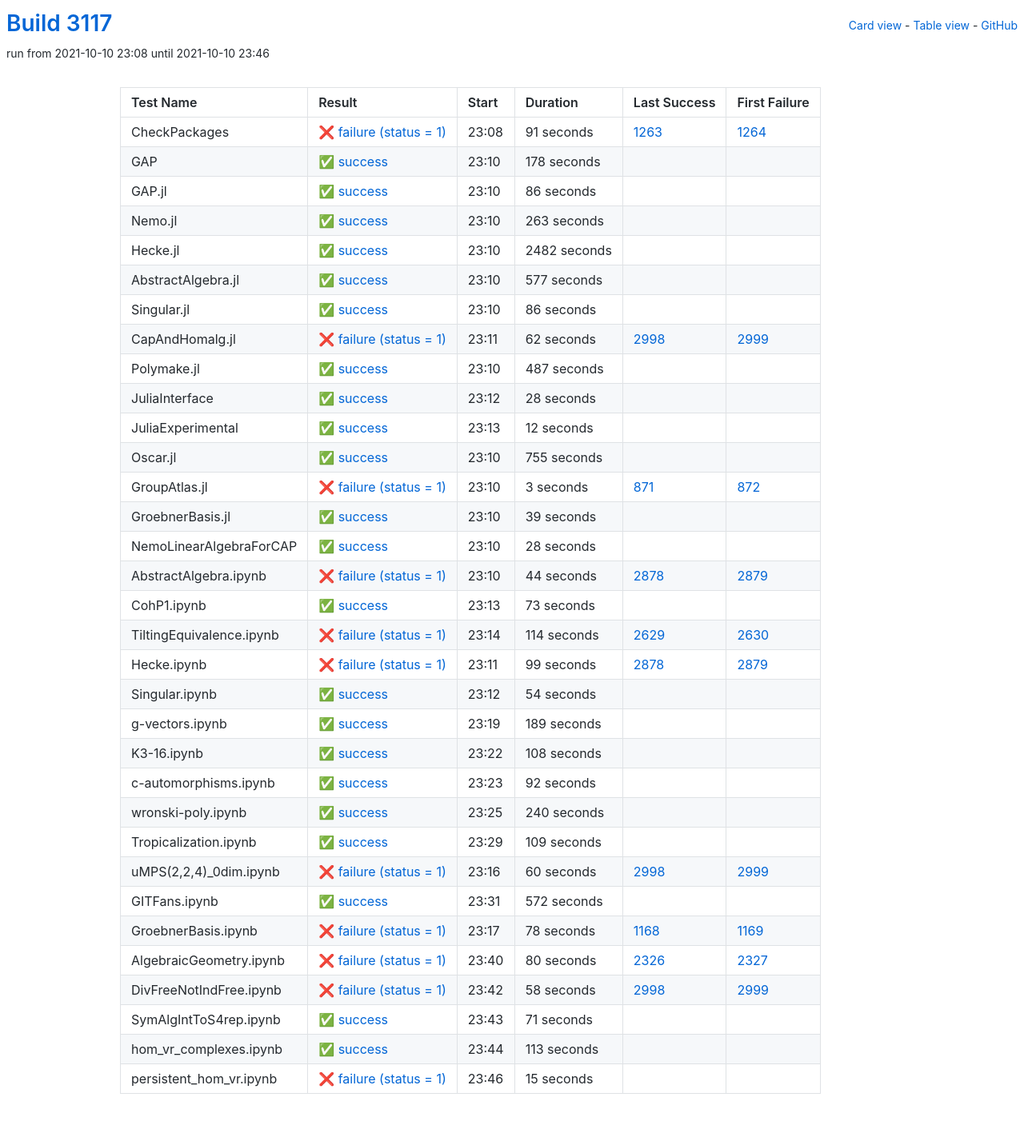
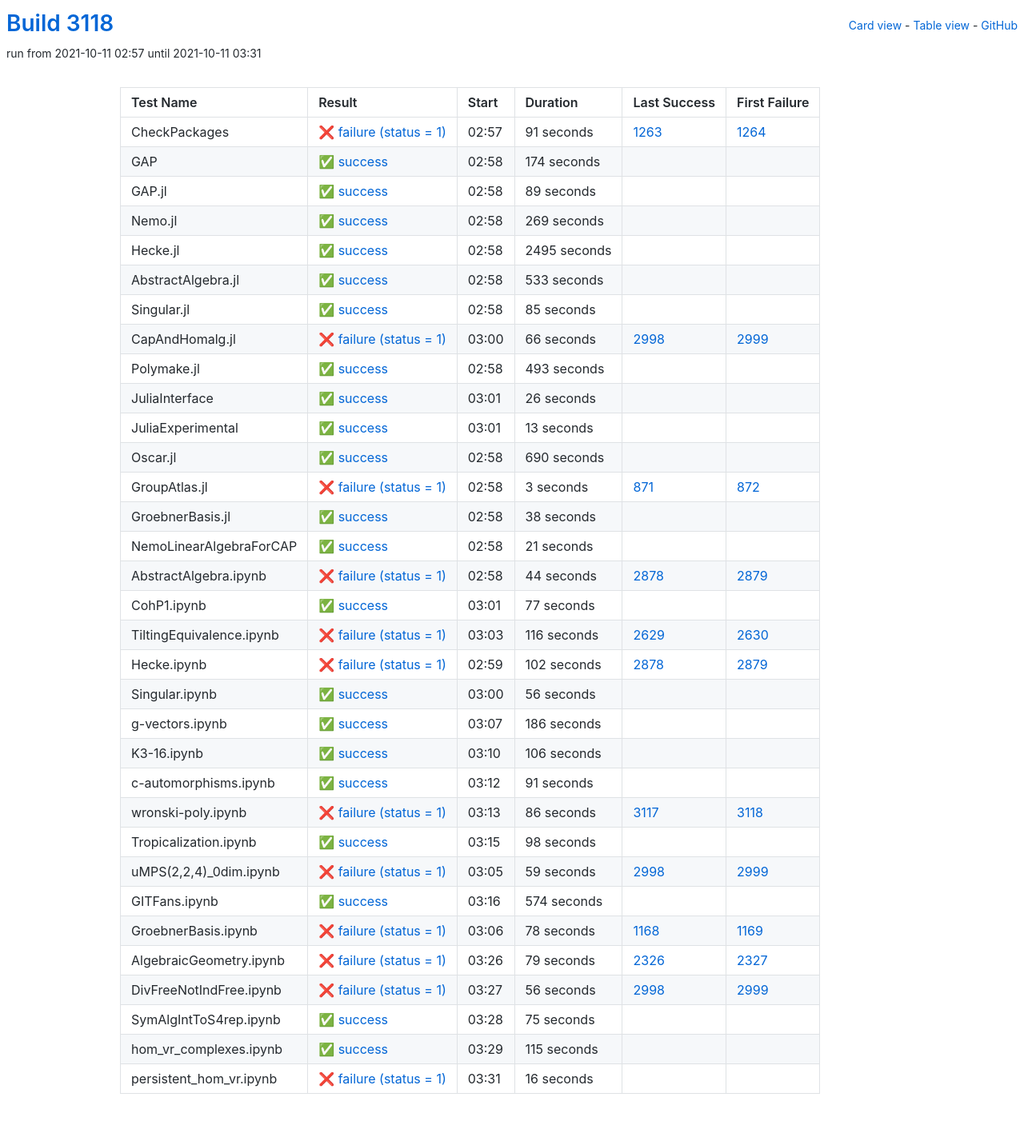
Before and after one commit to oscar-system/oscar-ci-status-stable, a Jekyll site: the page built from table.html, in a window 1280 px wide. Shown: the whole page at 80% size. Built offline with Jekyll 4.4.1, drawn with Linux system fonts in a browser that asks for light colours.

Commit message:
Build #3118

```diff
--- a/_data/ci.yml
+++ b/_data/ci.yml
@@ -1,6 +1,6 @@
 ---
-build: 3117
-build_url: https://oscarci.mathematik.uni-kl.de/job/oscar-stable/3117/
+build: 3118
+build_url: https://oscarci.mathematik.uni-kl.de/job/oscar-stable/3118/
 job: oscar-stable
 organization: oscar-system
 repo: oscar-ci-status-stable
@@ -8,8 +8,8 @@ repourl: https://github.com/oscar-system/oscar-ci-status-stable
 tests:
 - name: CheckPackages
   id: checkpackages
-  log: https://oscarci.mathematik.uni-kl.de/job/oscar-stable/3117/artifact/logs/build-3117/CheckPackages.log
-  start: 2021-10-10 23:08
+  log: https://oscarci.mathematik.uni-kl.de/job/oscar-stable/3118/artifact/logs/build-3118/CheckPackages.log
+  start: 2021-10-11 02:57
   success: false
   exitcode: 1
   status: failure
@@ -20,140 +20,140 @@ tests:
   first_failure_url: https://oscarci.mathematik.uni-kl.de/job/oscar-stable/1264/
 - name: GAP
   id: gap
-  log: https://oscarci.mathematik.uni-kl.de/job/oscar-stable/3117/artifact/logs/build-3117/GAP.log
-  start: 2021-10-10 23:10
+  log: https://oscarci.mathematik.uni-kl.de/job/oscar-stable/3118/artifact/logs/build-3118/GAP.log
+  start: 2021-10-11 02:58
   success: true
   exitcode: 0
   status: success
-  duration: 178
+  duration: 174
   last_success: false
   last_success_url:
   first_failure: false
   first_failure_url:
 - name: GAP.jl
   id: gap-jl
-  log: https://oscarci.mathematik.uni-kl.de/job/oscar-stable/3117/artifact/logs/build-3117/GAP.jl.log
-  start: 2021-10-10 23:10
+  log: https://oscarci.mathematik.uni-kl.de/job/oscar-stable/3118/artifact/logs/build-3118/GAP.jl.log
+  start: 2021-10-11 02:58
   success: true
   exitcode: 0
   status: success
-  duration: 86
+  duration: 89
   last_success: false
   last_success_url:
   first_failure: false
   first_failure_url:
 - name: Nemo.jl
   id: nemo-jl
-  log: https://oscarci.mathematik.uni-kl.de/job/oscar-stable/3117/artifact/logs/build-3117/Nemo.jl.log
-  start: 2021-10-10 23:10
+  log: https://oscarci.mathematik.uni-kl.de/job/oscar-stable/3118/artifact/logs/build-3118/Nemo.jl.log
+  start: 2021-10-11 02:58
   success: true
   exitcode: 0
   status: success
-  duration: 263
+  duration: 269
   last_success: false
   last_success_url:
   first_failure: false
   first_failure_url:
 - name: Hecke.jl
   id: hecke-jl
-  log: https://oscarci.mathematik.uni-kl.de/job/oscar-stable/3117/artifact/logs/build-3117/Hecke.jl.log
-  start: 2021-10-10 23:10
+  log: https://oscarci.mathematik.uni-kl.de/job/oscar-stable/3118/artifact/logs/build-3118/Hecke.jl.log
+  start: 2021-10-11 02:58
   success: true
   exitcode: 0
   status: success
-  duration: 2482
+  duration: 2495
   last_success: false
   last_success_url:
   first_failure: false
   first_failure_url:
 - name: AbstractAlgebra.jl
   id: abstractalgebra-jl
-  log: https://oscarci.mathematik.uni-kl.de/job/oscar-stable/3117/artifact/logs/build-3117/AbstractAlgebra.jl.log
-  start: 2021-10-10 23:10
+  log: https://oscarci.mathematik.uni-kl.de/job/oscar-stable/3118/artifact/logs/build-3118/AbstractAlgebra.jl.log
+  start: 2021-10-11 02:58
   success: true
   exitcode: 0
   status: success
-  duration: 577
+  duration: 533
   last_success: false
   last_success_url:
   first_failure: false
   first_failure_url:
 - name: Singular.jl
   id: singular-jl
-  log: https://oscarci.mathematik.uni-kl.de/job/oscar-stable/3117/artifact/logs/build-3117/Singular.jl.log
-  start: 2021-10-10 23:10
+  log: https://oscarci.mathematik.uni-kl.de/job/oscar-stable/3118/artifact/logs/build-3118/Singular.jl.log
+  start: 2021-10-11 02:58
   success: true
   exitcode: 0
   status: success
-  duration: 86
+  duration: 85
   last_success: false
   last_success_url:
   first_failure: false
   first_failure_url:
 - name: CapAndHomalg.jl
   id: capandhomalg-jl
-  log: https://oscarci.mathematik.uni-kl.de/job/oscar-stable/3117/artifact/logs/build-3117/CapAndHomalg.jl.log
-  start: 2021-10-10 23:11
+  log: https://oscarci.mathematik.uni-kl.de/job/oscar-stable/3118/artifact/logs/build-3118/CapAndHomalg.jl.log
+  start: 2021-10-11 03:00
   success: false
   exitcode: 1
   status: failure
-  duration: 62
+  duration: 66
   last_success: 2998
   last_success_url: https://oscarci.mathematik.uni-kl.de/job/oscar-stable/2998/
   first_failure: 2999
   first_failure_url: https://oscarci.mathematik.uni-kl.de/job/oscar-stable/2999/
 - name: Polymake.jl
   id: polymake-jl
-  log: https://oscarci.mathematik.uni-kl.de/job/oscar-stable/3117/artifact/logs/build-3117/Polymake.jl.log
-  start: 2021-10-10 23:10
+  log: https://oscarci.mathematik.uni-kl.de/job/oscar-stable/3118/artifact/logs/build-3118/Polymake.jl.log
+  start: 2021-10-11 02:58
   success: true
   exitcode: 0
   status: success
-  duration: 487
+  duration: 493
   last_success: false
   last_success_url:
   first_failure: false
   first_failure_url:
 - name: JuliaInterface
   id: juliainterface
-  log: https://oscarci.mathematik.uni-kl.de/job/oscar-stable/3117/artifact/logs/build-3117/JuliaInterface.log
-  start: 2021-10-10 23:12
+  log: https://oscarci.mathematik.uni-kl.de/job/oscar-stable/3118/artifact/logs/build-3118/JuliaInterface.log
+  start: 2021-10-11 03:01
   success: true
   exitcode: 0
   status: success
-  duration: 28
+  duration: 26
   last_success: false
   last_success_url:
   first_failure: false
   first_failure_url:
 - name: JuliaExperimental
   id: juliaexperimental
-  log: https://oscarci.mathematik.uni-kl.de/job/oscar-stable/3117/artifact/logs/build-3117/JuliaExperimental.log
-  start: 2021-10-10 23:13
+  log: https://oscarci.mathematik.uni-kl.de/job/oscar-stable/3118/artifact/logs/build-3118/JuliaExperimental.log
+  start: 2021-10-11 03:01
   success: true
   exitcode: 0
   status: success
-  duration: 12
+  duration: 13
   last_success: false
   last_success_url:
   first_failure: false
   first_failure_url:
 - name: Oscar.jl
   id: oscar-jl
-  log: https://oscarci.mathematik.uni-kl.de/job/oscar-stable/3117/artifact/logs/build-3117/Oscar.jl.log
-  start: 2021-10-10 23:10
+  log: https://oscarci.mathematik.uni-kl.de/job/oscar-stable/3118/artifact/logs/build-3118/Oscar.jl.log
+  start: 2021-10-11 02:58
   success: true
   exitcode: 0
   status: success
-  duration: 755
+  duration: 690
   last_success: false
   last_success_url:
   first_failure: false
   first_failure_url:
 - name: GroupAtlas.jl
   id: groupatlas-jl
-  log: https://oscarci.mathematik.uni-kl.de/job/oscar-stable/3117/artifact/logs/build-3117/GroupAtlas.jl.log
-  start: 2021-10-10 23:10
+  log: https://oscarci.mathematik.uni-kl.de/job/oscar-stable/3118/artifact/logs/build-3118/GroupAtlas.jl.log
+  start: 2021-10-11 02:58
   success: false
   exitcode: 1
   status: failure
@@ -164,32 +164,32 @@ tests:
   first_failure_url: https://oscarci.mathematik.uni-kl.de/job/oscar-stable/872/
 - name: GroebnerBasis.jl
   id: groebnerbasis-jl
-  log: https://oscarci.mathematik.uni-kl.de/job/oscar-stable/3117/artifact/logs/build-3117/GroebnerBasis.jl.log
-  start: 2021-10-10 23:10
+  log: https://oscarci.mathematik.uni-kl.de/job/oscar-stable/3118/artifact/logs/build-3118/GroebnerBasis.jl.log
+  start: 2021-10-11 02:58
   success: true
   exitcode: 0
   status: success
-  duration: 39
+  duration: 38
   last_success: false
   last_success_url:
   first_failure: false
   first_failure_url:
 - name: NemoLinearAlgebraForCAP
   id: nemolinearalgebraforcap
-  log: https://oscarci.mathematik.uni-kl.de/job/oscar-stable/3117/artifact/logs/build-3117/NemoLinearAlgebraForCAP.log
-  start: 2021-10-10 23:10
+  log: https://oscarci.mathematik.uni-kl.de/job/oscar-stable/3118/artifact/logs/build-3118/NemoLinearAlgebraForCAP.log
+  start: 2021-10-11 02:58
   success: true
   exitcode: 0
   status: success
-  duration: 28
+  duration: 21
   last_success: false
   last_success_url:
   first_failure: false
   first_failure_url:
 - name: AbstractAlgebra.ipynb
   id: abstractalgebra-ipynb
-  log: https://oscarci.mathematik.uni-kl.de/job/oscar-stable/3117/artifact/logs/build-3117/AbstractAlgebra.ipynb.log
-  start: 2021-10-10 23:10
+  log: https://oscarci.mathematik.uni-kl.de/job/oscar-stable/3118/artifact/logs/build-3118/AbstractAlgebra.ipynb.log
+  start: 2021-10-11 02:58
   success: false
   exitcode: 1
   status: failure
@@ -200,140 +200,140 @@ tests:
   first_failure_url: https://oscarci.mathematik.uni-kl.de/job/oscar-stable/2879/
 - name: CohP1.ipynb
   id: cohp1-ipynb
-  log: https://oscarci.mathematik.uni-kl.de/job/oscar-stable/3117/artifact/logs/build-3117/CohP1.ipynb.log
-  start: 2021-10-10 23:13
+  log: https://oscarci.mathematik.uni-kl.de/job/oscar-stable/3118/artifact/logs/build-3118/CohP1.ipynb.log
+  start: 2021-10-11 03:01
   success: true
   exitcode: 0
   status: success
-  duration: 73
+  duration: 77
   last_success: false
   last_success_url:
   first_failure: false
   first_failure_url:
 - name: TiltingEquivalence.ipynb
   id: tiltingequivalence-ipynb
-  log: https://oscarci.mathematik.uni-kl.de/job/oscar-stable/3117/artifact/logs/build-3117/TiltingEquivalence.ipynb.log
-  start: 2021-10-10 23:14
+  log: https://oscarci.mathematik.uni-kl.de/job/oscar-stable/3118/artifact/logs/build-3118/TiltingEquivalence.ipynb.log
+  start: 2021-10-11 03:03
   success: false
   exitcode: 1
   status: failure
-  duration: 114
+  duration: 116
   last_success: 2629
   last_success_url: https://oscarci.mathematik.uni-kl.de/job/oscar-stable/2629/
   first_failure: 2630
   first_failure_url: https://oscarci.mathematik.uni-kl.de/job/oscar-stable/2630/
 - name: Hecke.ipynb
   id: hecke-ipynb
-  log: https://oscarci.mathematik.uni-kl.de/job/oscar-stable/3117/artifact/logs/build-3117/Hecke.ipynb.log
-  start: 2021-10-10 23:11
+  log: https://oscarci.mathematik.uni-kl.de/job/oscar-stable/3118/artifact/logs/build-3118/Hecke.ipynb.log
+  start: 2021-10-11 02:59
   success: false
   exitcode: 1
   status: failure
-  duration: 99
+  duration: 102
   last_success: 2878
   last_success_url: https://oscarci.mathematik.uni-kl.de/job/oscar-stable/2878/
   first_failure: 2879
   first_failure_url: https://oscarci.mathematik.uni-kl.de/job/oscar-stable/2879/
 - name: Singular.ipynb
   id: singular-ipynb
-  log: https://oscarci.mathematik.uni-kl.de/job/oscar-stable/3117/artifact/logs/build-3117/Singular.ipynb.log
-  start: 2021-10-10 23:12
+  log: https://oscarci.mathematik.uni-kl.de/job/oscar-stable/3118/artifact/logs/build-3118/Singular.ipynb.log
+  start: 2021-10-11 03:00
   success: true
   exitcode: 0
   status: success
-  duration: 54
+  duration: 56
   last_success: false
   last_success_url:
   first_failure: false
   first_failure_url:
 - name: g-vectors.ipynb
   id: g-vectors-ipynb
-  log: https://oscarci.mathematik.uni-kl.de/job/oscar-stable/3117/artifact/logs/build-3117/g-vectors.ipynb.log
-  start: 2021-10-10 23:19
+  log: https://oscarci.mathematik.uni-kl.de/job/oscar-stable/3118/artifact/logs/build-3118/g-vectors.ipynb.log
+  start: 2021-10-11 03:07
   success: true
   exitcode: 0
   status: success
-  duration: 189
+  duration: 186
   last_success: false
   last_success_url:
   first_failure: false
   first_failure_url:
 - name: K3-16.ipynb
   id: k3-16-ipynb
-  log: https://oscarci.mathematik.uni-kl.de/job/oscar-stable/3117/artifact/logs/build-3117/K3-16.ipynb.log
-  start: 2021-10-10 23:22
+  log: https://oscarci.mathematik.uni-kl.de/job/oscar-stable/3118/artifact/logs/build-3118/K3-16.ipynb.log
+  start: 2021-10-11 03:10
   success: true
   exitcode: 0
   status: success
-  duration: 108
+  duration: 106
   last_success: false
   last_success_url:
   first_failure: false
   first_failure_url:
 - name: c-automorphisms.ipynb
   id: c-automorphisms-ipynb
-  log: https://oscarci.mathematik.uni-kl.de/job/oscar-stable/3117/artifact/logs/build-3117/c-automorphisms.ipynb.log
-  start: 2021-10-10 23:23
+  log: https://oscarci.mathematik.uni-kl.de/job/oscar-stable/3118/artifact/logs/build-3118/c-automorphisms.ipynb.log
+  start: 2021-10-11 03:12
   success: true
   exitcode: 0
   status: success
-  duration: 92
+  duration: 91
   last_success: false
   last_success_url:
   first_failure: false
   first_failure_url:
 - name: wronski-poly.ipynb
   id: wronski-poly-ipynb
-  log: https://oscarci.mathematik.uni-kl.de/job/oscar-stable/3117/artifact/logs/build-3117/wronski-poly.ipynb.log
-  start: 2021-10-10 23:25
+  log: https://oscarci.mathematik.uni-kl.de/job/oscar-stable/3118/artifact/logs/build-3118/wronski-poly.ipynb.log
+  start: 2021-10-11 03:13
+  success: false
+  exitcode: 1
+  status: failure
+  duration: 86
+  last_success: 3117
+  last_success_url: https://oscarci.mathematik.uni-kl.de/job/oscar-stable/3117/
+  first_failure: 3118
+  first_failure_url: https://oscarci.mathematik.uni-kl.de/job/oscar-stable/3118/
+- name: Tropicalization.ipynb
+  id: tropicalization-ipynb
+  log: https://oscarci.mathematik.uni-kl.de/job/oscar-stable/3118/artifact/logs/build-3118/Tropicalization.ipynb.log
+  start: 2021-10-11 03:15
   success: true
   exitcode: 0
   status: success
-  duration: 240
-  last_success: false
-  last_success_url:
-  first_failure: false
-  first_failure_url:
-- name: Tropicalization.ipynb
-  id: tropicalization-ipynb
-  log: https://oscarci.mathematik.uni-kl.de/job/oscar-stable/3117/artifact/logs/build-3117/Tropicalization.ipynb.log
-  start: 2021-10-10 23:29
-  success: true
-  exitcode: 0
-  status: success
-  duration: 109
+  duration: 98
   last_success: false
   last_success_url:
   first_failure: false
   first_failure_url:
 - name: uMPS(2,2,4)_0dim.ipynb
   id: umps-2-2-4-0dim-ipynb
-  log: https://oscarci.mathematik.uni-kl.de/job/oscar-stable/3117/artifact/logs/build-3117/uMPS-2-2-4-_0dim.ipynb.log
-  start: 2021-10-10 23:16
+  log: https://oscarci.mathematik.uni-kl.de/job/oscar-stable/3118/artifact/logs/build-3118/uMPS-2-2-4-_0dim.ipynb.log
+  start: 2021-10-11 03:05
   success: false
   exitcode: 1
   status: failure
-  duration: 60
+  duration: 59
   last_success: 2998
   last_success_url: https://oscarci.mathematik.uni-kl.de/job/oscar-stable/2998/
   first_failure: 2999
   first_failure_url: https://oscarci.mathematik.uni-kl.de/job/oscar-stable/2999/
 - name: GITFans.ipynb
   id: gitfans-ipynb
-  log: https://oscarci.mathematik.uni-kl.de/job/oscar-stable/3117/artifact/logs/build-3117/GITFans.ipynb.log
-  start: 2021-10-10 23:31
+  log: https://oscarci.mathematik.uni-kl.de/job/oscar-stable/3118/artifact/logs/build-3118/GITFans.ipynb.log
+  start: 2021-10-11 03:16
   success: true
   exitcode: 0
   status: success
-  duration: 572
+  duration: 574
   last_success: false
   last_success_url:
   first_failure: false
   first_failure_url:
 - name: GroebnerBasis.ipynb
   id: groebnerbasis-ipynb
-  log: https://oscarci.mathematik.uni-kl.de/job/oscar-stable/3117/artifact/logs/build-3117/GroebnerBasis.ipynb.log
-  start: 2021-10-10 23:17
+  log: https://oscarci.mathematik.uni-kl.de/job/oscar-stable/3118/artifact/logs/build-3118/GroebnerBasis.ipynb.log
+  start: 2021-10-11 03:06
   success: false
   exitcode: 1
   status: failure
@@ -344,60 +344,60 @@ tests:
   first_failure_url: https://oscarci.mathematik.uni-kl.de/job/oscar-stable/1169/
 - name: AlgebraicGeometry.ipynb
   id: algebraicgeometry-ipynb
-  log: https://oscarci.mathematik.uni-kl.de/job/oscar-stable/3117/artifact/logs/build-3117/AlgebraicGeometry.ipynb.log
-  start: 2021-10-10 23:40
+  log: https://oscarci.mathematik.uni-kl.de/job/oscar-stable/3118/artifact/logs/build-3118/AlgebraicGeometry.ipynb.log
+  start: 2021-10-11 03:26
   success: false
   exitcode: 1
   status: failure
-  duration: 80
+  duration: 79
   last_success: 2326
   last_success_url: https://oscarci.mathematik.uni-kl.de/job/oscar-stable/2326/
   first_failure: 2327
   first_failure_url: https://oscarci.mathematik.uni-kl.de/job/oscar-stable/2327/
 - name: DivFreeNotIndFree.ipynb
   id: divfreenotindfree-ipynb
-  log: https://oscarci.mathematik.uni-kl.de/job/oscar-stable/3117/artifact/logs/build-3117/DivFreeNotIndFree.ipynb.log
-  start: 2021-10-10 23:42
+  log: https://oscarci.mathematik.uni-kl.de/job/oscar-stable/3118/artifact/logs/build-3118/DivFreeNotIndFree.ipynb.log
+  start: 2021-10-11 03:27
   success: false
   exitcode: 1
   status: failure
-  duration: 58
+  duration: 56
   last_success: 2998
   last_success_url: https://oscarci.mathematik.uni-kl.de/job/oscar-stable/2998/
   first_failure: 2999
   first_failure_url: https://oscarci.mathematik.uni-kl.de/job/oscar-stable/2999/
 - name: SymAlgIntToS4rep.ipynb
   id: symalginttos4rep-ipynb
-  log: https://oscarci.mathematik.uni-kl.de/job/oscar-stable/3117/artifact/logs/build-3117/SymAlgIntToS4rep.ipynb.log
-  start: 2021-10-10 23:43
+  log: https://oscarci.mathematik.uni-kl.de/job/oscar-stable/3118/artifact/logs/build-3118/SymAlgIntToS4rep.ipynb.log
+  start: 2021-10-11 03:28
   success: true
   exitcode: 0
   status: success
-  duration: 71
+  duration: 75
   last_success: false
   last_success_url:
   first_failure: false
   first_failure_url:
 - name: hom_vr_complexes.ipynb
   id: hom-vr-complexes-ipynb
-  log: https://oscarci.mathematik.uni-kl.de/job/oscar-stable/3117/artifact/logs/build-3117/hom_vr_complexes.ipynb.log
-  start: 2021-10-10 23:44
+  log: https://oscarci.mathematik.uni-kl.de/job/oscar-stable/3118/artifact/logs/build-3118/hom_vr_complexes.ipynb.log
+  start: 2021-10-11 03:29
   success: true
   exitcode: 0
   status: success
-  duration: 113
+  duration: 115
   last_success: false
   last_success_url:
   first_failure: false
   first_failure_url:
 - name: persistent_hom_vr.ipynb
   id: persistent-hom-vr-ipynb
-  log: https://oscarci.mathematik.uni-kl.de/job/oscar-stable/3117/artifact/logs/build-3117/persistent_hom_vr.ipynb.log
-  start: 2021-10-10 23:46
+  log: https://oscarci.mathematik.uni-kl.de/job/oscar-stable/3118/artifact/logs/build-3118/persistent_hom_vr.ipynb.log
+  start: 2021-10-11 03:31
   success: false
   exitcode: 1
   status: failure
-  duration: 15
+  duration: 16
   last_success: false
   last_success_url:
   first_failure: false
```
Also changed, not shown: README.md.
